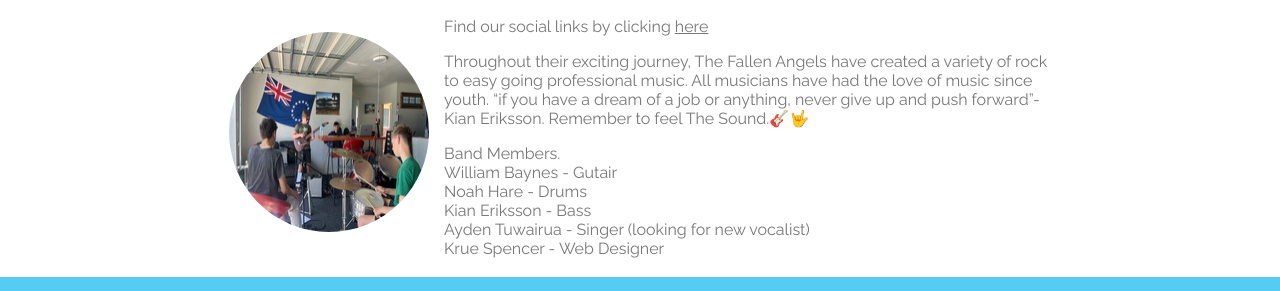
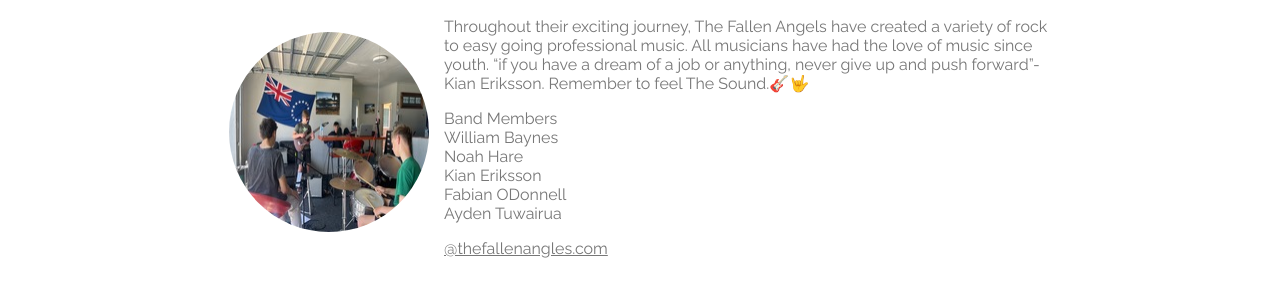
Before and after one commit to Diacks-Nurseries/The-Fallen-Angels, a plain HTML site: page about.html in a window 1280 px wide. Shown: the part 316-607 px from the top of the page. Drawn offline with nearby package versions, Linux system fonts and the light colour scheme; a script that the page names is missing; a web font is replaced by a local one.

Commit message:
Update about.html

```diff
--- a/about.html
+++ b/about.html
@@ -9,8 +9,7 @@
         <href="https://maxcdn.bootstrapcdn.com/bootstrap/3.4.1/css/bootstrap.min.css">
 <script src="https://ajax.googleapis.com/ajax/libs/jquery/3.6.1/jquery.min.js"></script>
 <script src="https://maxcdn.bootstrapcdn.com/bootstrap/3.4.1/js/bootstrap.min.js"></script>
-   <script async src="https://pagead2.googlesyndication.com/pagead/js/adsbygoogle.js?client=ca-pub-6551624559626888"
-     crossorigin="anonymous"></script>
+
     </head>
 
     <body>
@@ -50,23 +49,25 @@
         <section class="content-section container">
             <h2 class="section-header">ABOUT</h2>
             <img class="about-band-image" src="Images/Band Members.png">
-           <p2> Find our social links by clicking </p2> <a href="https://linktr.ee/thefallenangels">here</a>
-		<p>Throughout their exciting journey, The Fallen Angels have created a variety of rock to easy going professional music. All musicians have had the love of music since youth. “if you have a dream of a job or anything, never give up and push forward”- Kian Eriksson. Remember to feel The Sound.🎸🤟</p>
-           Band Members.
+            <p>Throughout their exciting journey, The Fallen Angels have created a variety of rock to easy going professional music. All musicians have had the love of music since youth. “if you have a dream of a job or anything, never give up and push forward”- Kian Eriksson. Remember to feel The Sound.🎸🤟</p>
+           Band Members
            <br>
 
-            William Baynes - Gutair
+            William Baynes
             <br>
 
-            Noah Hare - Drums
+            Noah Hare
             <br>
 
-            Kian Eriksson - Bass
+            Kian Eriksson
             <br>
-Ayden Tuwairua - Singer (looking for new vocalist)
+
+            Fabian ODonnell
             <br>
-          Krue Spencer - Web Designer
 
+            Ayden Tuwairua
+
+            <blockquote class="tiktok-embed" cite="https://www.tiktok.com/@thefallenangles.com" data-unique-id="thefallenangles.com" data-embed-type="creator" style="max-width: 780px; min-width: 288px;" > <section> <a target="_blank" href="https://www.tiktok.com/@thefallenangles.com?refer=creator_embed">@thefallenangles.com</a> </section> </blockquote> <script async src="https://www.tiktok.com/embed.js"></script>
             <br>
             <br>
                     </section>
```
